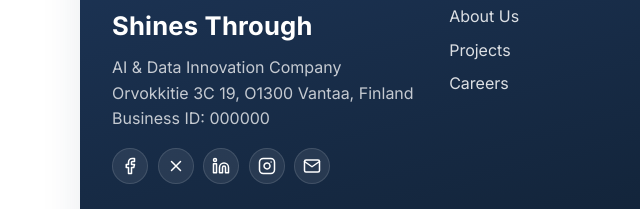
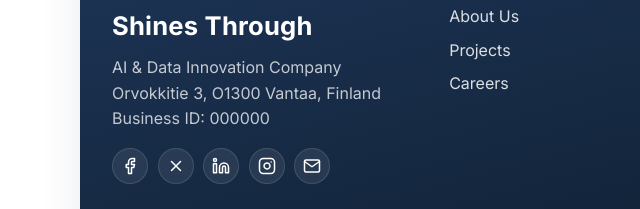
Before and after one commit to jahid-github/MEHErix, a plain HTML site: page index.html in a window 1280 px wide. Shown: the part 3011-3220 px from the top of the page, 0-640 px from the left. Drawn offline with nearby package versions, Linux system fonts and the light colour scheme.

Commit message:
Update index.html

```diff
--- a/index.html
+++ b/index.html
@@ -534,7 +534,7 @@
         <!-- Brand & Social -->
         <div class="footer-brand">
           <h4>MEHErix – Insight Shines Through</h4>
-          <p>AI &amp; Data Innovation Company<br>Orvokkitie 3C 19, O1300 Vantaa, Finland<br>Business ID: 000000</p>
+          <p>AI &amp; Data Innovation Company<br>Orvokkitie 3, O1300 Vantaa, Finland<br>Business ID: 000000</p>
           <div class="footer-social">
             <a href="https://facebook.com/meherix.fi" aria-label="Facebook" target="_blank" rel="noopener">
               <svg viewBox="0 0 24 24" width="18" height="18" fill="none" stroke="currentColor" stroke-width="2" stroke-linecap="round" stroke-linejoin="round"><path d="M18 2h-3a5 5 0 0 0-5 5v3H7v4h3v8h4v-8h3l1-4h-4V7a1 1 0 0 1 1-1h3z"></path></svg>
```
